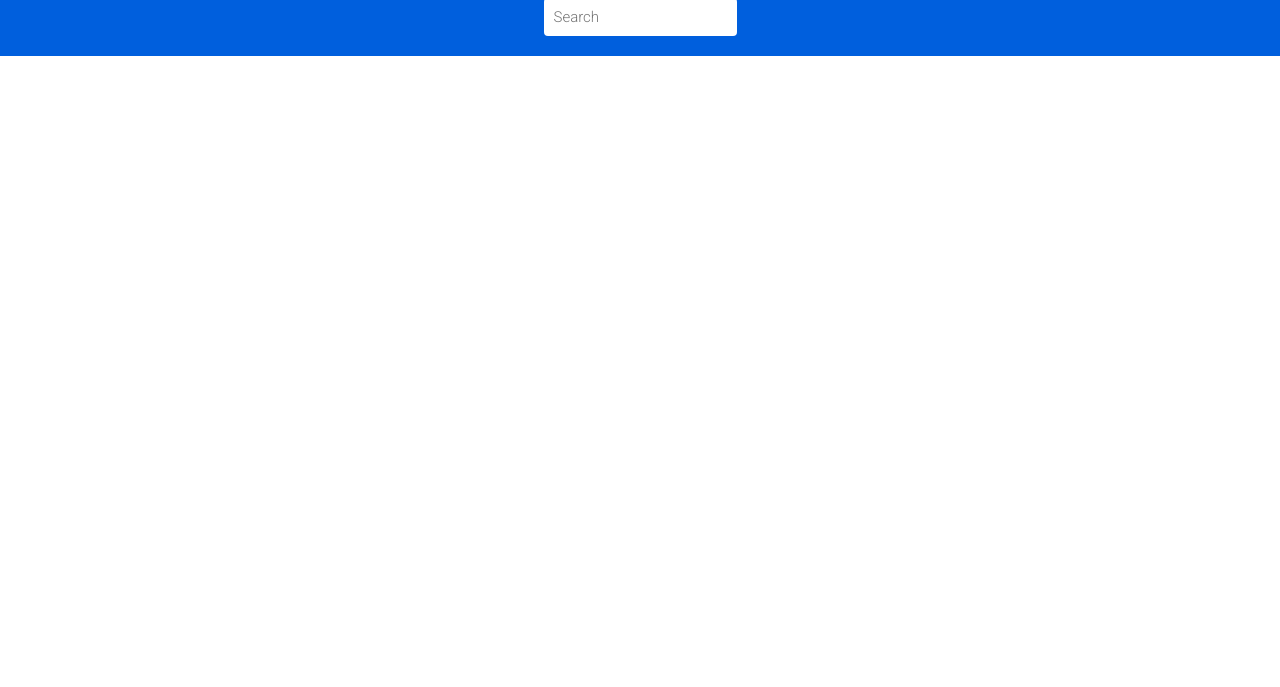
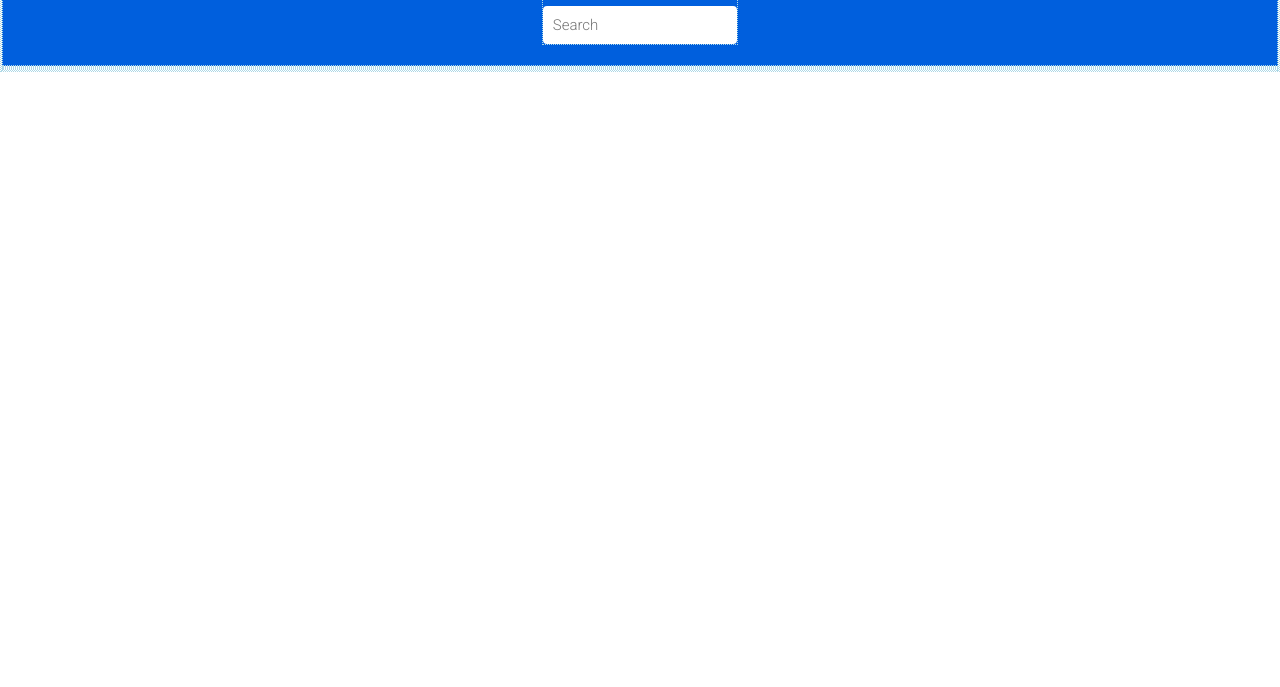
Before and after one commit to Denis-Grant/clm, a plain HTML site: page index.html in a window 1280 px wide. Shown: the part 113-800 px from the top of the page. Drawn offline with Linux system fonts and the light colour scheme.

Commit message:
header 2

```diff
--- a/css/style.scss
+++ b/css/style.scss
@@ -4,7 +4,7 @@
     // margin: 0 !important;
     // padding: 0;
     box-sizing: border-box;
-    // border: 1px dotted lightblue;
+    border: 1px dotted lightblue;
 }
 $green: #49A397;
 $dark-blue: #082A56;
```
Also changed, not shown: css/style.css, 1 other file.
